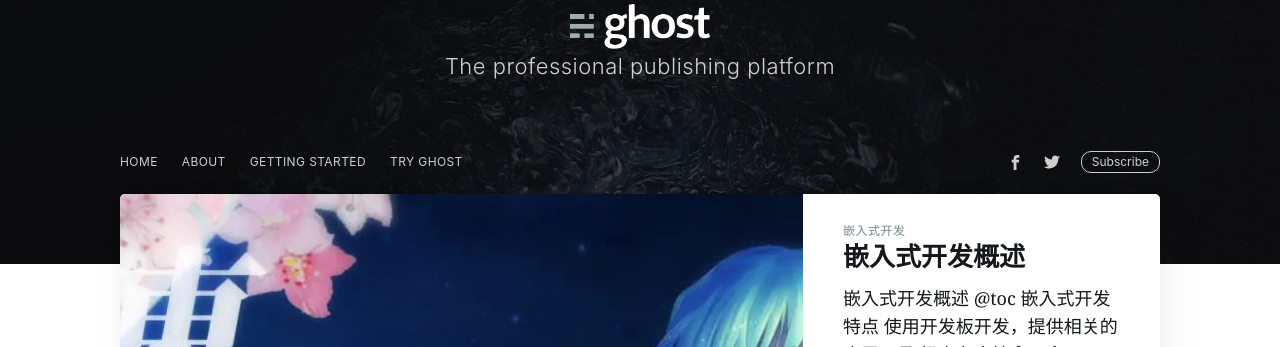
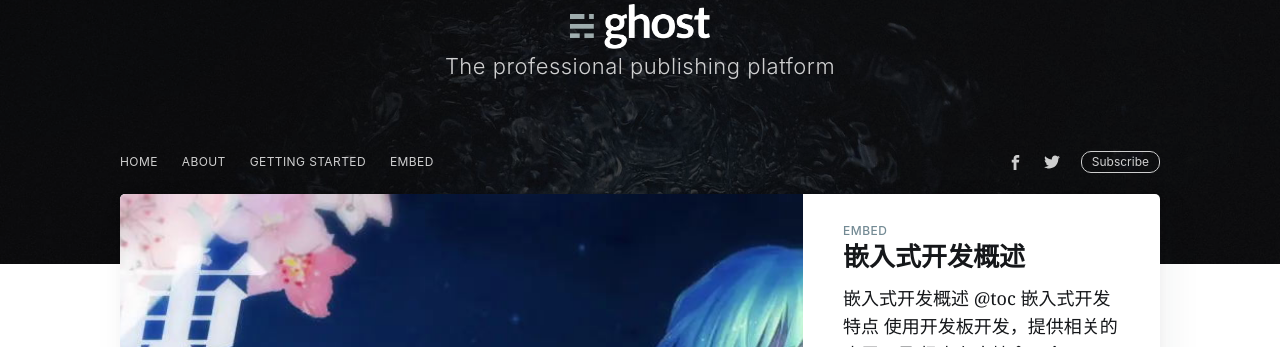
Before and after one commit to dexfire/jasper2, a Jekyll site: the page built from index.html, in a window 1280 px wide and 900 px high. Shown: the part 138-485 px from the top of the window. Built offline with Jekyll 4.4.1, drawn with Linux system fonts in a browser that asks for light colours; nearby versions of some CDN libraries; the list of posts is cut into pages by our own code; comment, search, counter and statistics services are not loaded.

Commit message:
added tag mbed.

```diff
--- a/_config.yml
+++ b/_config.yml
@@ -2,7 +2,8 @@
 markdown: kramdown
 highlighter: rouge
 paginate: 100 # it will paginate after this number
-language: 'en-uk'
+language: 'zh-cn'
+# en-uk
 words_per_minute: 200
 
 # edit baseurl to simply '/' if using as your personal page (instead of a project page)
--- a/_data/tags.yml
+++ b/_data/tags.yml
@@ -14,3 +14,7 @@
   name: getting-started
   description: False
   cover: False
+embed:
+  name: 嵌入式开发概述
+  description: Some articles on embeded developments.
+  cover: assets/images/msp4305529lp.png
--- a/_includes/navigation.html
+++ b/_includes/navigation.html
@@ -2,5 +2,5 @@
     <li class="nav-home" role="menuitem"><a href="{{site.baseurl}}">Home</a></li>
     <li class="nav-about" role="menuitem"><a href="{{site.baseurl}}about/">About</a></li>
     <li class="nav-getting-started" role="menuitem"><a href="{{site.baseurl}}tag/getting-started/">Getting Started</a></li>
-    <li class="nav-try-ghost" role="menuitem"><a href="https://ghost.org">Try Ghost</a></li>
+    <li class="nav-try-ghost" role="menuitem"><a href="{{site.baseurl}}tag/embed/">embed</a></li>
 </ul>
--- a/_posts/2020-03-01-embd-development.md
+++ b/_posts/2020-03-01-embd-development.md
@@ -5,9 +5,9 @@
 navigation: True
 title: 嵌入式开发概述
 date: 2020-03-01 00:57:00
-tags: [嵌入式开发]
+tags: [embed]
 class: post-template
-subclass: 'post tag-getting-started'
+subclass: 'post embed'
 author: dexfire
 ---
 
```
Also changed, not shown: assets/images/msp4305529lp.png (added).
